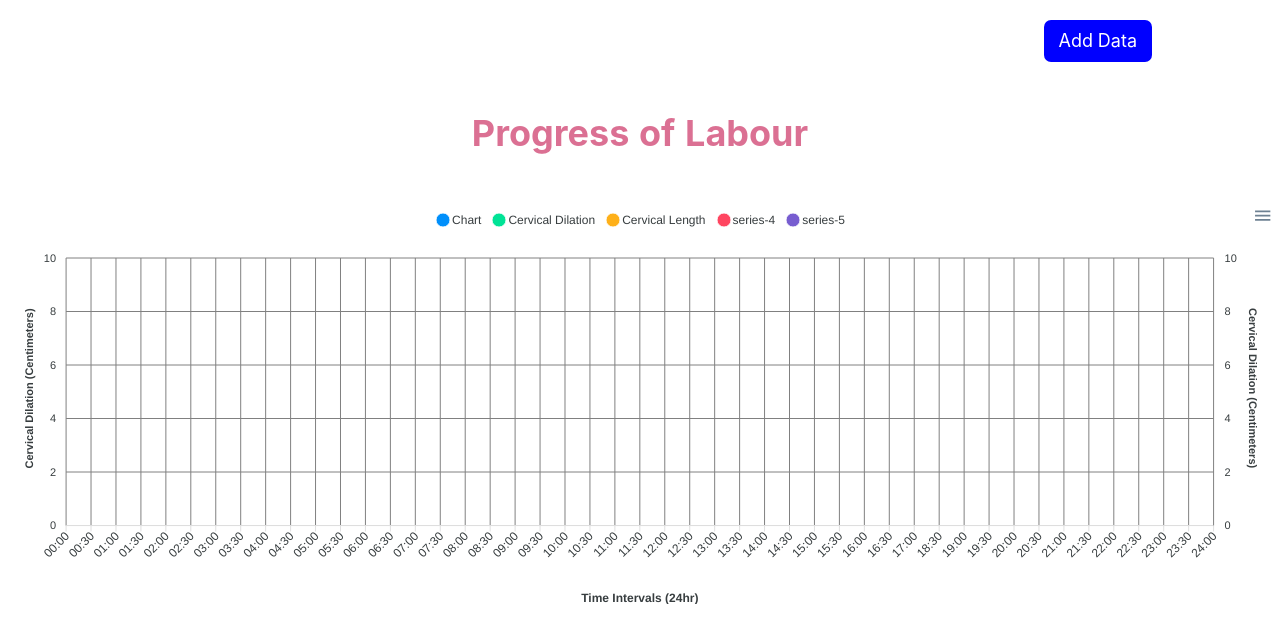
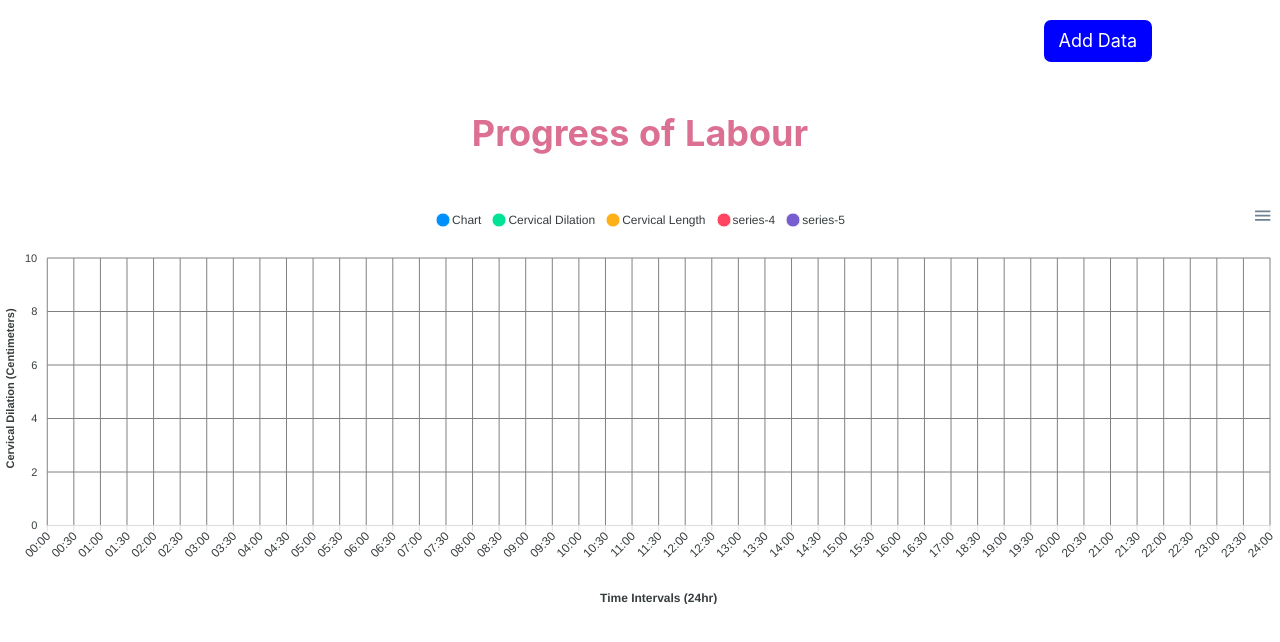
Before and after one commit to vsFrontend/React-graphs, a React (Create React App) app: page / in a window 1280 px wide. Shown: the top 642 px of the page. Built offline with nearby package versions, Linux system fonts and the light colour scheme.

Commit message:
Removed cLength issue.

```diff
--- a/src/components/ProgressOfLabour/index.js
+++ b/src/components/ProgressOfLabour/index.js
@@ -139,23 +139,13 @@ const ProgressOfLabour = () => {
       type: 'categories',
       categories: xAxisLabels,
     },
-    yaxis: [
-      {
-        title: {
-          text: 'Cervical Dilation (Centimeters)',
-        },
-        min: 0,
-        max: 10,
+    yaxis: {
+      title: {
+        text: 'Cervical Dilation (Centimeters)',
       },
-      {
-        opposite: true,
-        title: {
-          text: 'Cervical Dilation (Centimeters)',
-        },
-        min: 0,
-        max: 10,
-      }
-    ],
+      min: 0,
+      max: 10,
+    },
     tooltip: {
       shared: true,
       intersect: false,
```
